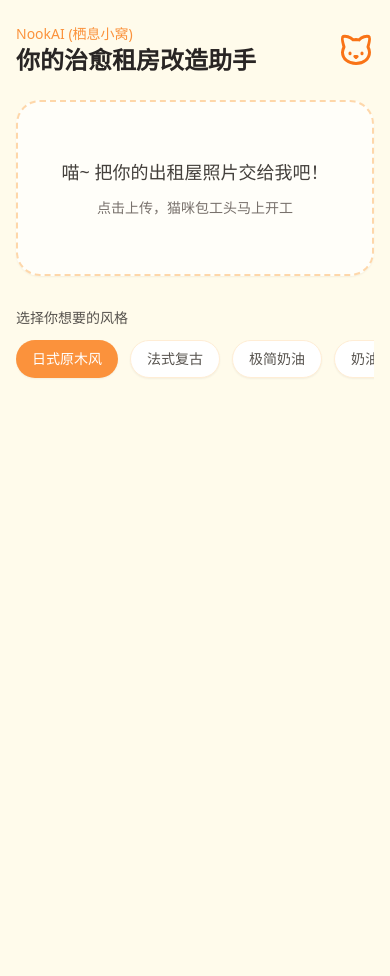
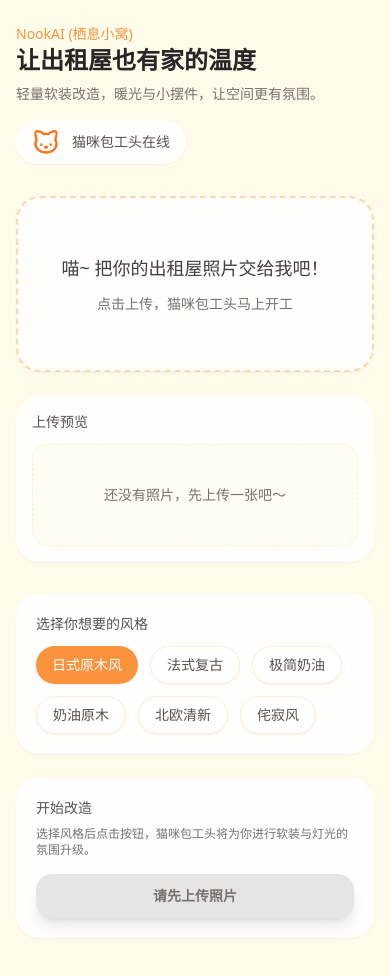
Before and after one commit to zzi12138/nookai, a Next.js app: page / in a window 390 px wide. Shown: the top 976 px of the page. Before the commit the page ends 844 px from the top, so only its background shows below. Built offline with nearby package versions, Linux system fonts and the light colour scheme.

Commit message:
feat: responsive UI, preview flow, compare slider, soft-furnish prompt

```diff
--- a/app/api/generate/route.ts
+++ b/app/api/generate/route.ts
@@ -79,7 +79,7 @@ export async function POST(req: Request) {
       },
       body: JSON.stringify({
         model: process.env.SEEDREAM_MODEL || DEFAULT_MODEL,
-        prompt: `A masterpiece, 8k uhd, highly detailed, photorealistic architectural photography of a room, ${theme} interior design style, cozy atmosphere, professional rendering`,
+        prompt: `Photorealistic interior refresh, ${theme} style. Preserve original room layout, geometry, camera angle, walls, floor, ceiling, windows, and built-in fixtures. Only add or adjust soft furnishings, lighting, textiles, decor, plants, and small movable items to create a cozy, low-budget rental-friendly atmosphere. Keep composition unchanged and avoid structural modifications.`,
         image: imagePayload,
         size,
         response_format: responseFormat,
--- a/app/lib/imageStore.ts
+++ b/app/lib/imageStore.ts
@@ -32,13 +32,20 @@ function generateId() {
   return `img_${Date.now()}_${Math.random().toString(16).slice(2)}`;
 }
 
-export async function saveImage(data: string): Promise<string> {
+export type StoredResult = {
+  original: string;
+  generated: string;
+  theme?: string;
+  createdAt: number;
+};
+
+export async function saveResult(result: Omit<StoredResult, 'createdAt'>): Promise<string> {
   const db = await openDB();
   return new Promise((resolve, reject) => {
     const id = generateId();
     const tx = db.transaction(STORE_NAME, 'readwrite');
     const store = tx.objectStore(STORE_NAME);
-    const request = store.put({ data, createdAt: Date.now() }, id);
+    const request = store.put({ ...result, createdAt: Date.now() }, id);
 
     request.onsuccess = () => resolve(id);
     request.onerror = () => reject(request.error || new Error('Failed to save'));
@@ -49,7 +56,7 @@ export async function saveImage(data: string): Promise<string> {
   });
 }
 
-export async function loadImage(id: string): Promise<string | null> {
+export async function loadResult(id: string): Promise<StoredResult | null> {
   const db = await openDB();
   return new Promise((resolve, reject) => {
     const tx = db.transaction(STORE_NAME, 'readonly');
@@ -57,8 +64,8 @@ export async function loadImage(id: string): Promise<string | null> {
     const request = store.get(id);
 
     request.onsuccess = () => {
-      const result = request.result as { data?: string } | undefined;
-      resolve(result?.data || null);
+      const result = request.result as StoredResult | undefined;
+      resolve(result || null);
     };
     request.onerror = () => reject(request.error || new Error('Failed to load'));
 
--- a/app/page.tsx
+++ b/app/page.tsx
@@ -4,7 +4,7 @@ import { useEffect, useRef, useState, type ChangeEvent } from 'react';
 import { useRouter } from 'next/navigation';
 import { AnimatePresence, motion } from 'framer-motion';
 import { Cat } from 'lucide-react';
-import { saveImage } from './lib/imageStore';
+import { saveResult } from './lib/imageStore';
 
 const themes = ['日式原木风', '法式复古', '极简奶油', '奶油原木', '北欧清新', '侘寂风'];
 const loadingMessages = [
@@ -15,17 +15,20 @@ const loadingMessages = [
 
 const spring = { type: 'spring', stiffness: 260, damping: 18 } as const;
 
-function fileToBase64(file: File): Promise<string> {
+function fileToDataUrl(file: File): Promise<string> {
   return new Promise((resolve, reject) => {
     const reader = new FileReader();
     reader.onload = () => {
       const result = typeof reader.result === 'string' ? reader.result : '';
-      const base64 = result.includes(',') ? result.split(',')[1] : result;
-      resolve(base64);
+      resolve(result);
     };
     reader.onerror = () => reject(new Error('图片读取失败，请重试'));
     reader.readAsDataURL(file);
   });
+}
+
+function dataUrlToBase64(dataUrl: string) {
+  return dataUrl.includes(',') ? dataUrl.split(',')[1] : dataUrl;
 }
 
 export default function Page() {
@@ -35,6 +38,8 @@ export default function Page() {
   const [isLoading, setIsLoading] = useState(false);
   const [loadingIndex, setLoadingIndex] = useState(0);
   const [fileName, setFileName] = useState('');
+  const [previewUrl, setPreviewUrl] = useState('');
+  const [imageBase64, setImageBase64] = useState('');
   const [error, setError] = useState('');
 
   useEffect(() => {
@@ -61,13 +66,25 @@ export default function Page() {
     setFileName(file.name);
 
     try {
-      const image = await fileToBase64(file);
+      const dataUrl = await fileToDataUrl(file);
+      setPreviewUrl(dataUrl);
+      setImageBase64(dataUrlToBase64(dataUrl));
+    } catch (err) {
+      const message = err instanceof Error ? err.message : '图片读取失败，请稍后再试';
+      setError(message);
+    }
+  };
+
+  const handleGenerate = async () => {
+    if (!imageBase64 || isLoading) return;
+    setError('');
     setIsLoading(true);
 
+    try {
       const response = await fetch('/api/generate', {
         method: 'POST',
         headers: { 'Content-Type': 'application/json' },
-        body: JSON.stringify({ image, theme }),
+        body: JSON.stringify({ image: imageBase64, theme }),
       });
 
       if (!response.ok) {
@@ -81,13 +98,20 @@ export default function Page() {
       }
 
       try {
-        const storedId = await saveImage(data.imageUrl);
+        const storedId = await saveResult({
+          original: previewUrl,
+          generated: data.imageUrl,
+          theme,
+        });
         router.push(`/result?id=${encodeURIComponent(storedId)}`);
         return;
       } catch {
         // Fallback to sessionStorage if IndexedDB is unavailable.
         try {
-          sessionStorage.setItem('nookai_result_image', data.imageUrl);
+          sessionStorage.setItem(
+            'nookai_result_image',
+            JSON.stringify({ original: previewUrl, generated: data.imageUrl, theme })
+          );
         } catch {
           // Ignore storage errors and continue to navigation.
         }
@@ -102,24 +126,36 @@ export default function Page() {
 
   return (
     <div className="min-h-screen bg-amber-50">
-      <div className="max-w-md mx-auto min-h-screen px-4 pt-6 pb-10">
-        <header className="flex items-center justify-between mb-6">
+      <div className="max-w-6xl mx-auto min-h-screen px-4 md:px-8 pt-6 pb-12">
+        <header className="flex flex-wrap items-center justify-between gap-4 mb-8">
           <div>
             <p className="text-sm text-orange-400">NookAI (栖息小窝)</p>
-            <h1 className="text-2xl font-semibold text-stone-800">你的治愈租房改造助手</h1>
+            <h1 className="text-2xl md:text-3xl font-semibold text-stone-800">
+              让出租屋也有家的温度
+            </h1>
+            <p className="mt-2 text-sm md:text-base text-stone-500">
+              轻量软装改造，暖光与小摆件，让空间更有氛围。
+            </p>
           </div>
-          <Cat className="text-orange-500" size={36} />
+          <div className="flex items-center gap-3 rounded-full bg-white/80 px-4 py-2 shadow-sm">
+            <Cat className="text-orange-500" size={28} />
+            <span className="text-sm text-stone-600">猫咪包工头在线</span>
+          </div>
         </header>
 
+        <div className="grid gap-8 md:grid-cols-[1.2fr_0.8fr]">
+          <div className="space-y-6">
             <motion.button
               type="button"
               onClick={handlePick}
               whileHover={{ scale: 1.02 }}
               whileTap={{ scale: 0.98 }}
               transition={spring}
-          className="w-full rounded-3xl border-2 border-dashed border-orange-200 bg-white/70 px-6 py-14 text-center shadow-sm"
+              className="w-full rounded-3xl border-2 border-dashed border-orange-200 bg-white/80 px-6 py-14 text-center shadow-sm"
             >
-          <p className="text-lg font-medium text-stone-700">喵~ 把你的出租屋照片交给我吧！</p>
+              <p className="text-lg font-medium text-stone-700">
+                喵~ 把你的出租屋照片交给我吧！
+              </p>
               <p className="mt-3 text-sm text-stone-500">点击上传，猫咪包工头马上开工</p>
               {fileName ? (
                 <p className="mt-4 text-xs text-orange-500">已选择：{fileName}</p>
@@ -134,9 +170,28 @@ export default function Page() {
               onChange={handleFileChange}
             />
 
-        <section className="mt-8">
+            <div className="rounded-3xl bg-white/80 p-4 shadow-sm">
+              <p className="text-sm font-medium text-stone-600 mb-3">上传预览</p>
+              {previewUrl ? (
+                <div className="overflow-hidden rounded-2xl border border-orange-100 bg-amber-50">
+                  <img
+                    src={previewUrl}
+                    alt="上传预览"
+                    className="w-full h-auto object-contain block"
+                  />
+                </div>
+              ) : (
+                <div className="rounded-2xl border border-dashed border-orange-100 bg-amber-50/60 py-10 text-center text-sm text-stone-500">
+                  还没有照片，先上传一张吧～
+                </div>
+              )}
+            </div>
+          </div>
+
+          <div className="space-y-6">
+            <section className="rounded-3xl bg-white/85 p-5 shadow-sm">
               <h2 className="text-sm font-medium text-stone-600 mb-3">选择你想要的风格</h2>
-          <div className="flex gap-3 overflow-x-auto pb-2">
+              <div className="flex flex-wrap gap-3">
                 {themes.map((item) => {
                   const active = item === theme;
                   return (
@@ -160,7 +215,31 @@ export default function Page() {
               </div>
             </section>
 
-        {error ? <p className="mt-4 text-sm text-red-500">{error}</p> : null}
+            <section className="rounded-3xl bg-white/85 p-5 shadow-sm">
+              <h2 className="text-sm font-medium text-stone-600 mb-2">开始改造</h2>
+              <p className="text-xs text-stone-500 mb-4">
+                选择风格后点击按钮，猫咪包工头将为你进行软装与灯光的氛围升级。
+              </p>
+              <motion.button
+                type="button"
+                onClick={handleGenerate}
+                whileHover={{ scale: 1.02 }}
+                whileTap={{ scale: 0.98 }}
+                transition={spring}
+                disabled={!previewUrl || isLoading}
+                className={`w-full rounded-2xl px-6 py-3 text-sm font-semibold shadow-lg ${
+                  previewUrl && !isLoading
+                    ? 'bg-orange-400 text-white'
+                    : 'bg-stone-200 text-stone-500'
+                }`}
+              >
+                {previewUrl ? '开始生成效果图' : '请先上传照片'}
+              </motion.button>
+            </section>
+
+            {error ? <p className="text-sm text-red-500">{error}</p> : null}
+          </div>
+        </div>
       </div>
 
       <AnimatePresence>
```
Also changed, not shown: app/result/ResultClient.tsx (+81 -6 lines). Lines whose indentation alone changed are shown as unchanged.
